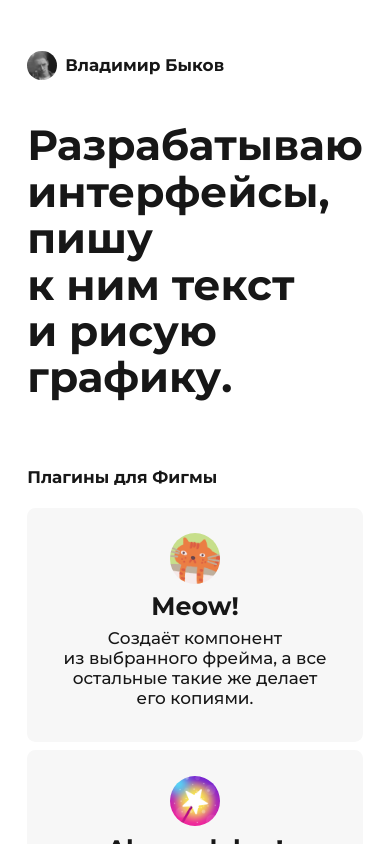
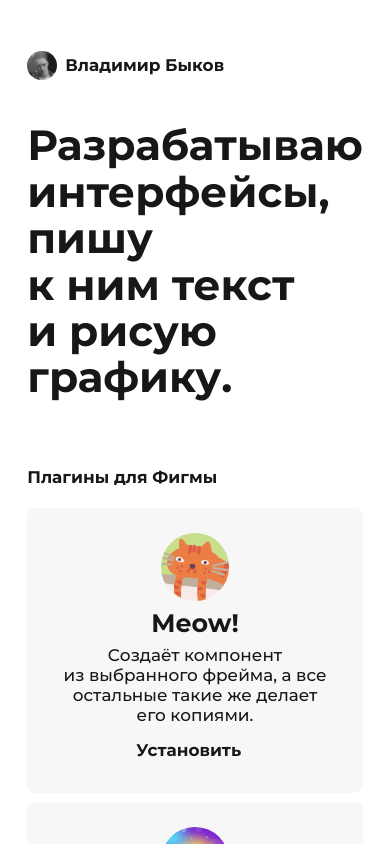
Before and after one commit to milsinery/milsinery, a React (Create React App) app: page /#/ in a window 390 px wide. Built offline with nearby package versions, Linux system fonts and the light colour scheme.

Commit message:
fixed animation comment

```diff
--- a/src/components/plugin/index.css
+++ b/src/components/plugin/index.css
@@ -10,8 +10,8 @@
 
 .plugin__cover {
   display: flex;
-  height: max(16px, 6vmax);
-  width: max(16px, 6vmax);
+  height: max(26px, 8vmax);
+  width: max(26px, 8vmax);
   border-radius: 4vmax;
   overflow: hidden;
   flex-shrink: 0;
@@ -27,6 +27,22 @@
 
 .plugin__title {
   margin-bottom: max(8px, 0.5vmax);
+}
+
+.plugin__description {
+  margin-bottom: max(16px, 1vmax);
+}
+
+.plugin__links {
+  display: flex;
+}
+
+.plugin__link {
+  margin: 0 1.5vmax 0 0;
+}
+
+.plugin__links:last-child {
+  margin: 0;
 }
 
 .plugin__commentary {
@@ -59,14 +75,38 @@
 }
 
 .plugin__commentary-sym-1 {
+  opacity: 0;
+  top: -0.5vmax;
+  left: -0.5vmax;
   transform: rotate(-16deg);
-  top: -1.5vmax;
-  left: -2vmax;
 }
 
 .plugin__commentary-sym-2 {
+  opacity: 0;
   right: -4vmax;
   bottom: 2vmax;
+  transition: all 300ms ease-in-out;
+}
+
+.plugin:hover {
+  z-index: 1;
+  background-color: var(--color-secondary);
+  transform: scale(1.05);
+  transition: all 300ms ease-in-out;
+}
+
+.plugin:hover .plugin__commentary-sym-1 {
+  opacity: 1;
+  top: -1.5vmax;
+  left: -1.5vmax;
+  transition: all 600ms ease-in-out;
+}
+
+.plugin:hover .plugin__commentary-sym-2 {
+  opacity: 1;
+  right: -5vmax;
+  bottom: 3vmax;
+  transition: all 600ms ease-in-out;
 }
 
 /* plugin card for mobile */
@@ -90,17 +130,15 @@
   .plugin__commentary {
     display: none;
   }
+
+  .plugin__links {
+    display: flex;
+    justify-content: center;
+  }
 }
 
-/* check available hover */
+/* disable commentary on touchscreen devices */
 @media (hover: hover) and (pointer: fine) {
-  .plugin:hover {
-    z-index: 1;
-    background-color: var(--color-secondary);
-    transform: scale(1.05);
-    transition: all 300ms ease-in-out;
-  }
-
   .plugin:hover .plugin__commentary {
     opacity: 1;
     transform: translate(0, 0) rotate(6deg);
--- a/src/components/plugin/index.tsx
+++ b/src/components/plugin/index.tsx
@@ -6,22 +6,32 @@ type PluginProps = {
   name: string;
   info: string;
   link: string;
-  comment?: Array<{author: string, text: string}>
+  comment?: Array<{ author: string; text: string }>;
 };
 
-const Plugin = ({
-  webp,
-  png,
-  name,
-  info,
-  link,
-  comment
-}: PluginProps) => {
-  const symbols = ["❤️", "☺️", "🥰", "👏", "😎", "🔥", "💔", "😍", "💪", "🎉", "🥳", "🍾"];
+const Plugin = ({ webp, png, name, info, link, comment }: PluginProps) => {
+  const symbols = [
+    '❤️',
+    '☺️',
+    '🥰',
+    '👏',
+    '😎',
+    '🔥',
+    '💔',
+    '😍',
+    '💪',
+    '🎉',
+    '🥳',
+    '🍾',
+    '😜',
+    '😽',
+    '🤟',
+    '🤌',
+  ];
 
   const getRandom = (arr: Array<any>) => {
-    return arr[Math.floor(Math.random() * (arr.length - 1))];
-  }
+    return Math.floor(Math.random() * (arr.length - 1));
+  };
 
   return (
     <div className="plugin">
@@ -39,22 +49,24 @@ const Plugin = ({
       </div>
 
       <div className="plugin__info">
-        <a href={link} target="_blank" rel="noopener noreferrer">
-          <h2 className="plugin__title">{name}</h2>
-        </a>
-        <p>{info}</p>
-      </div>
-      <div className="plugin__bg-first">
-        <div className="plugin__bg-second"></div>
-        <div className="plugin__glass"></div>
+        <h2 className="plugin__title">{name}</h2>
+        <p className="plugin__description">{info}</p>
+        <div className="plugin__links">
+          <a href={link} target="_blank" rel="noopener noreferrer">
+            <h3 className="plugin__link">Установить</h3>
+          </a>
+          {/* <h3 className="plugin__link">Описание</h3> */}
+        </div>
       </div>
 
       {comment && (
         <div className="plugin__commentary">
           <h3 className="plugin__commentary-title">{comment[0].text}</h3>
-          <small className="plugin__commentary-author">{comment[0].author}</small>
-          <h2 className="plugin__commentary-sym-1">{getRandom(symbols)}</h2>
-          <h1 className="plugin__commentary-sym-2">{getRandom(symbols)}</h1>
+          <small className="plugin__commentary-author">
+            {comment[0].author}
+          </small>
+          <h2 className="plugin__commentary-sym-1">{symbols[getRandom(symbols)]}</h2>
+          <h1 className="plugin__commentary-sym-2">{symbols[getRandom(symbols)]}</h1>
         </div>
       )}
     </div>
```
